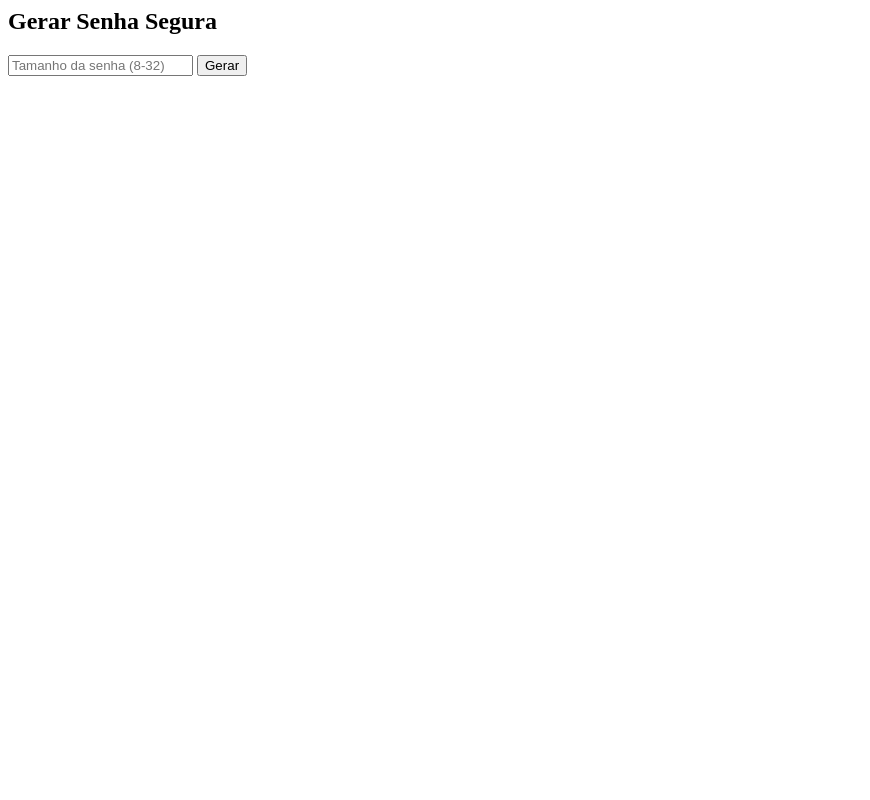
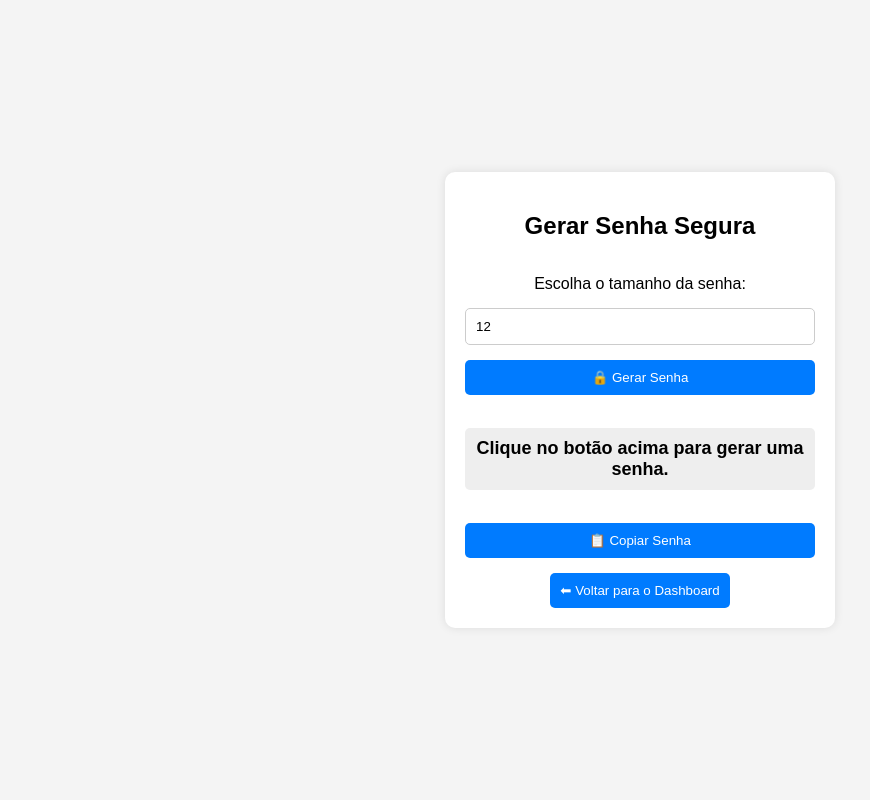
Before and after one commit to doppller/https---github.com-doppller-gestor_senha, a Flask app: page /gerar_senha in a window 1280 px wide. Shown: the whole page, without its empty margins (0-870 px from the left). Run offline with Flask 3, Linux system fonts and the light colour scheme; the visitor is signed in with stand-in values (Sample User, id 1).

Commit message:
Update gerar_senha.html

```diff
--- a/templates/gerar_senha.html
+++ b/templates/gerar_senha.html
@@ -1,5 +1,103 @@
-<form>
-    <h2>Gerar Senha Segura</h2>
-    <input type="number" name="tamanho" placeholder="Tamanho da senha (8-32)">
-    <button type="submit">Gerar</button>
-</form>
+<!DOCTYPE html>
+<html lang="pt">
+<head>
+    <meta charset="UTF-8">
+    <meta name="viewport" content="width=device-width, initial-scale=1.0">
+    <title>Gerar Senha Segura</title>
+    <style>
+        body {
+            font-family: Arial, sans-serif;
+            background-color: #f4f4f4;
+            display: flex;
+            justify-content: center;
+            align-items: center;
+            height: 100vh;
+            margin: 0;
+        }
+        .container {
+            background: white;
+            padding: 20px;
+            border-radius: 10px;
+            box-shadow: 0px 0px 10px rgba(0, 0, 0, 0.1);
+            width: 350px;
+            display: grid;
+            gap: 15px;
+            text-align: center;
+        }
+        input, button {
+            padding: 10px;
+            border-radius: 5px;
+            border: 1px solid #ccc;
+        }
+        button {
+            background-color: #007bff;
+            color: white;
+            border: none;
+            cursor: pointer;
+        }
+        button:hover {
+            opacity: 0.8;
+        }
+        #senhaGerada {
+            font-size: 18px;
+            font-weight: bold;
+            background: #eee;
+            padding: 10px;
+            border-radius: 5px;
+            word-break: break-word;
+        }
+    </style>
+</head>
+<body>
+
+    <div class="container">
+        <h2>Gerar Senha Segura</h2>
+
+        <!-- Seleção do tamanho da senha -->
+        <label for="tamanho">Escolha o tamanho da senha:</label>
+        <input type="number" id="tamanho" value="12" min="8" max="32">
+
+        <button id="btnGerar">🔒 Gerar Senha</button>
+
+        <!-- Campo para exibir a senha gerada -->
+        <p id="senhaGerada">Clique no botão acima para gerar uma senha.</p>
+
+        <!-- Botão para copiar a senha -->
+        <button id="btnCopiar">📋 Copiar Senha</button>
+
+        <a href="{{ url_for('dashboard') }}">
+            <button class="back">⬅ Voltar para o Dashboard</button>
+        </a>
+    </div>
+
+    <script>
+        document.getElementById("btnGerar").addEventListener("click", function() {
+            let tamanho = document.getElementById("tamanho").value;
+            let caracteres = "ABCDEFGHIJKLMNOPQRSTUVWXYZabcdefghijklmnopqrstuvwxyz0123456789!@#$%^&*()_+";
+            let senha = "";
+
+            for (let i = 0; i < tamanho; i++) {
+                senha += caracteres.charAt(Math.floor(Math.random() * caracteres.length));
+            }
+
+            document.getElementById("senhaGerada").innerText = senha;
+        });
+
+        document.getElementById("btnCopiar").addEventListener("click", function() {
+            let senha = document.getElementById("senhaGerada").innerText;
+
+            if (senha === "Clique no botão acima para gerar uma senha.") {
+                alert("Por favor, gere uma senha antes de copiá-la!");
+                return;
+            }
+
+            navigator.clipboard.writeText(senha).then(() => {
+                alert("Senha copiada para a área de transferência!");
+            }).catch(err => {
+                alert("Erro ao copiar senha: " + err);
+            });
+        });
+    </script>
+
+</body>
+</html>
```
